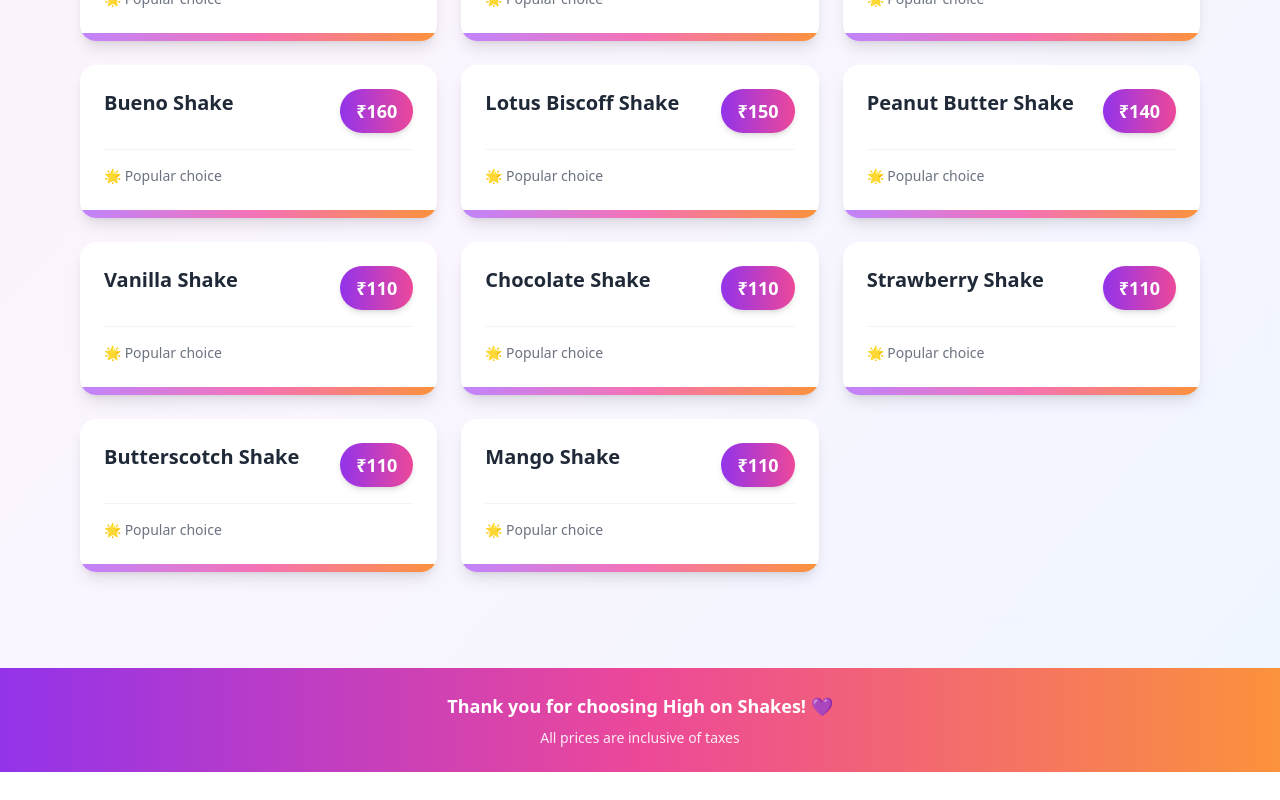
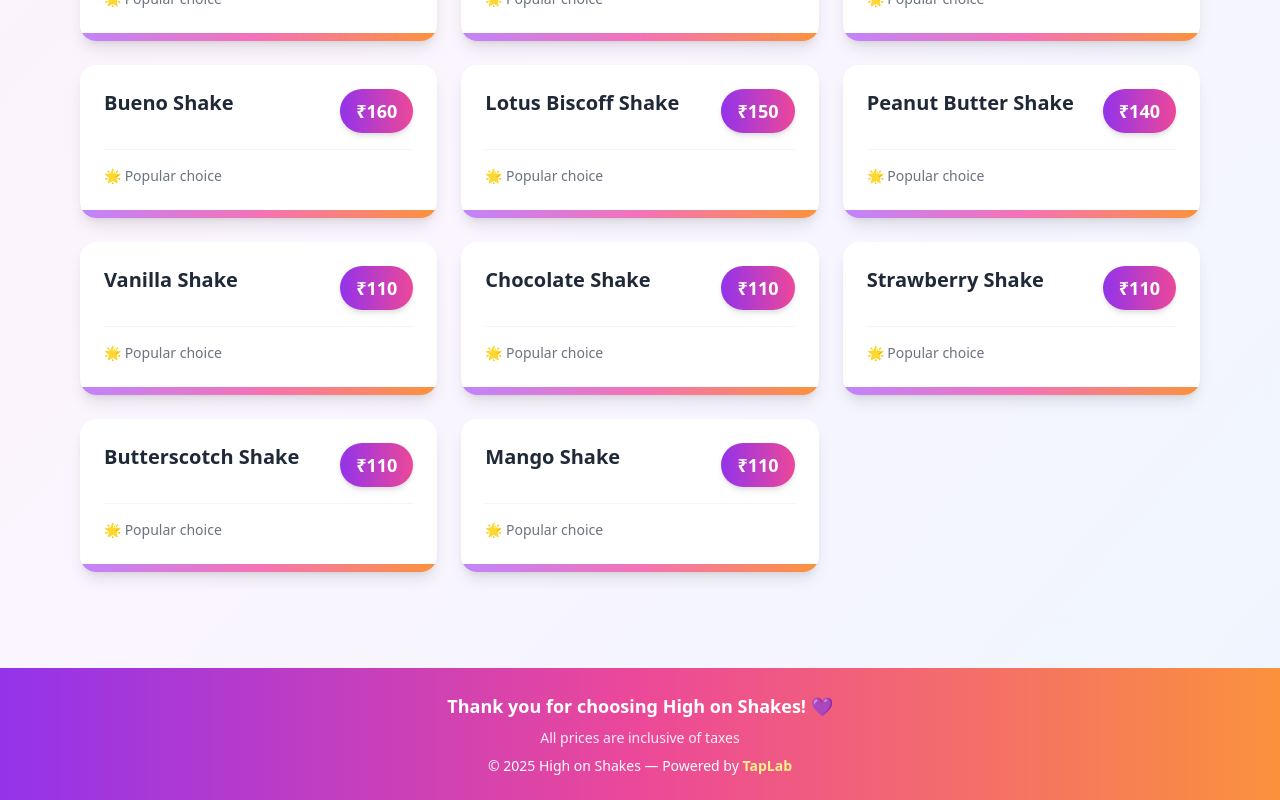
Before and after one commit to rohanjaiswal13/taplab, a React (Vite) app: page /highonshakes in a window 1280 px wide. Shown: the part 649-1449 px from the top of the page. Before the commit the page ends 1421 px from the top, so only its background shows below. Built offline with nearby package versions, Linux system fonts and the light colour scheme.

Commit message:
High on Shakes Fix 1

```diff
--- a/src/high-on-shakes-menu.tsx
+++ b/src/high-on-shakes-menu.tsx
@@ -1,8 +1,5 @@
-import React, { useState } from "react";
+import { useState } from "react";
 import { Coffee, IceCream, Cookie, Milk, Sandwich, Pizza } from "lucide-react";
-
-const HighOnShakesMenu = () => {
-  const [activeCategory, setActiveCategory] = useState("shakes");
 
 const menuData = {
   shakes: {
@@ -89,7 +86,12 @@
   },
 };
 
-  const categories = Object.keys(menuData);
+type MenuCategory = keyof typeof menuData;
+
+const HighOnShakesMenu = () => {
+  const [activeCategory, setActiveCategory] = useState<MenuCategory>("shakes");
+
+  const categories = Object.keys(menuData) as MenuCategory[];
 
   return (
     <div className="min-h-screen bg-gradient-to-br from-pink-50 via-purple-50 to-blue-50">
@@ -168,8 +170,21 @@
           <p className="text-lg font-semibold">
             Thank you for choosing High on Shakes! 💜
           </p>
+
           <p className="text-sm opacity-90 mt-2">
             All prices are inclusive of taxes
+          </p>
+
+          <p className="text-sm mt-2">
+            © 2025 High on Shakes — Powered by{" "}
+            <a
+              href="https://taplab.in"
+              target="_blank"
+              rel="noopener noreferrer"
+              className="text-yellow-200 font-semibold hover:underline"
+            >
+              TapLab
+            </a>
           </p>
         </div>
       </div>
```
Lines whose indentation alone changed are shown as unchanged.
